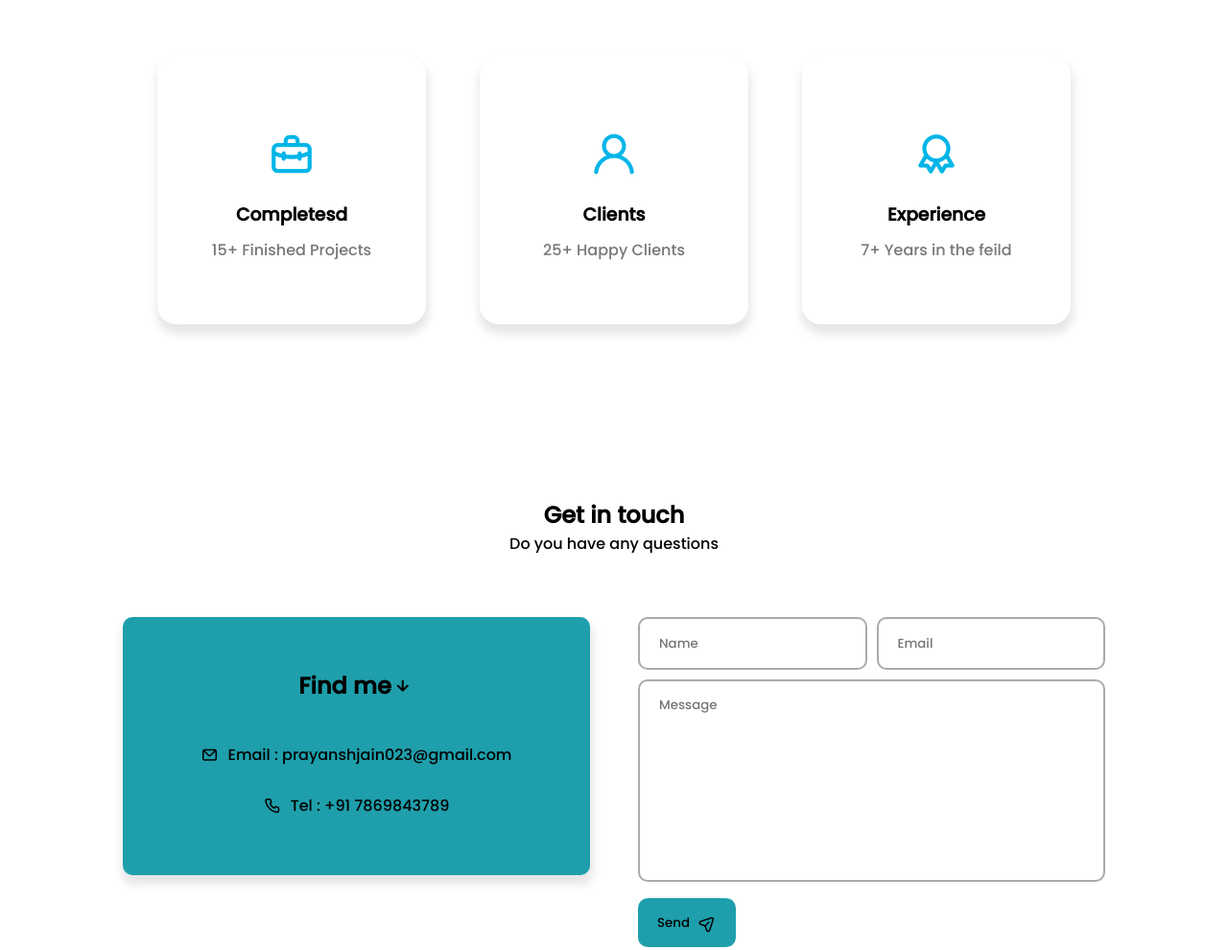
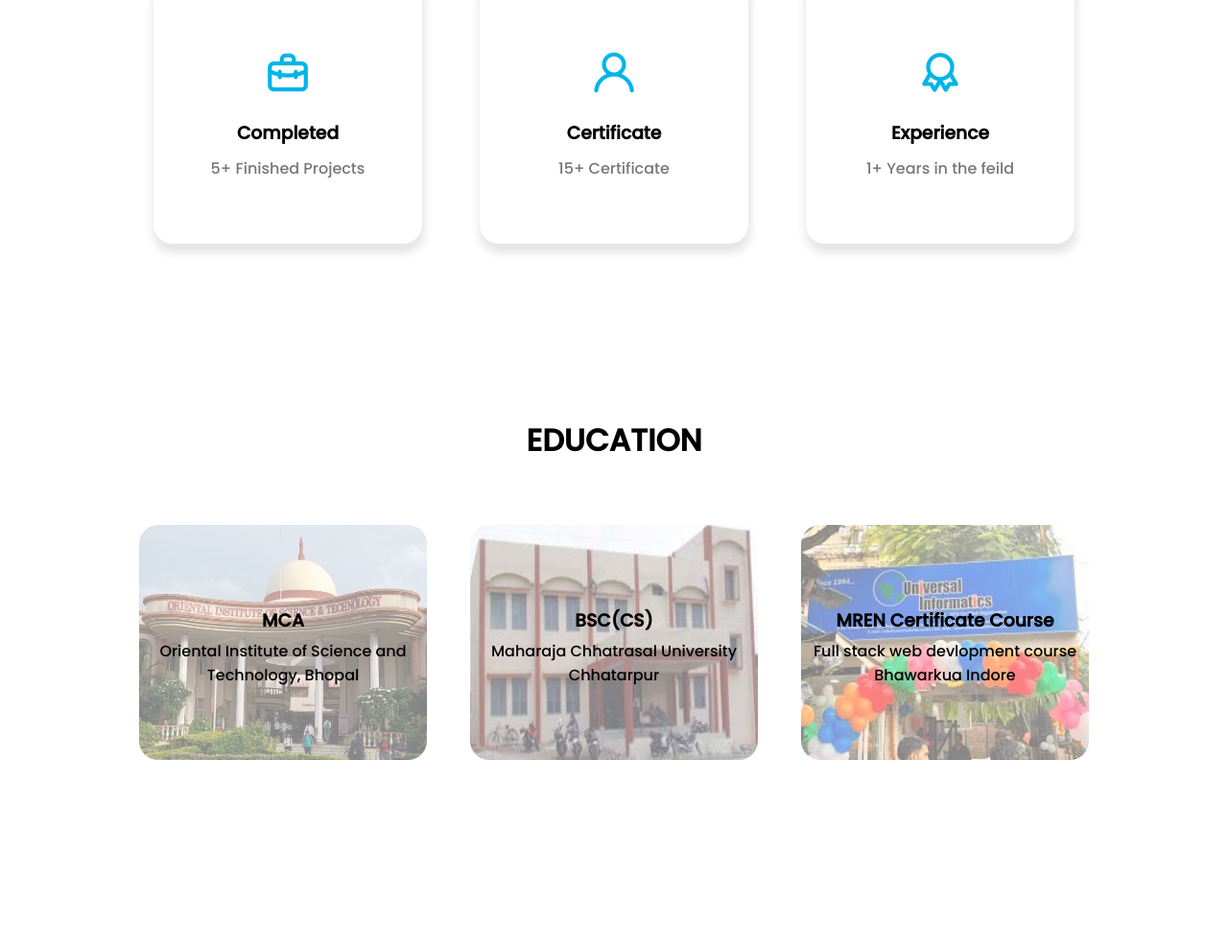
Before and after one commit to prayanshjain023/CODSOFT-Simple-portfolio-, a plain HTML site: page index.html in a window 1280 px wide. Shown: the part 1280-2270 px from the top of the page at 96% size. Drawn offline with nearby package versions, Linux system fonts and the light colour scheme.

Commit message:
my changes

```diff
--- a/index.css
+++ b/index.css
@@ -37,17 +37,19 @@ nav {
     align-items: center;
     justify-content: space-between;
     width: 100%;
-    height: 10vh;
-    padding-inline: 6vw;
+    height: 12vh;
+    padding-inline: 8vw;
     transition: .3s;
     z-index: 100;
     font-family: 'poppins', 'sens-serif';
 }
-.dark-mode{
+
+.dark-mode {
     background-color: black;
     color: #fff;
 }
-.dark-mode-button{
+
+.dark-mode-button {
     width: 37px;
     position: relative;
     padding: 2px;
@@ -58,7 +60,8 @@ nav {
     border-radius: 20px;
     border: 1px solid black;
 }
-.dark-circle{
+
+.dark-circle {
     width: 15px;
     position: absolute;
     left: 1;
@@ -112,18 +115,20 @@ nav {
     scale: 1.05;
 }
 
-.wraper{
+.wraper {
     position: relative;
-    padding-inline: 6vw;
+    padding-inline: 8vw;
     width: 100%;
-    min-height: 59vh;
+    min-height: 60vh;
 }
-.featured-box{
+
+.featured-box {
     display: flex;
     width: 100%;
     height: 100%;
 }
-.featured-text{
+
+.featured-text {
     display: flex;
     justify-content: center;
     align-content: center;
@@ -132,46 +137,56 @@ nav {
     padding-top: 6vh;
     gap: 3vw;
 }
-.featured-name{
-    font-size:8.5vh;
+
+.featured-name {
+    font-size: 8.5vh;
     font-weight: 600;
     color: var(--text-color-second);
 }
-.typedText{
-    text-transform:capitalize;
+
+.typedText {
+    text-transform: capitalize;
     color: var(--text-color-third);
 }
-.featured-text-info{
+
+.featured-text-info {
     width: 45vw;
-    min-height:17vh;
+    min-height: 17vh;
     font-size: 1.2vw;
 }
-.featured-text-info p{
+
+.featured-text-info p {
     color: var(--text-color-second);
-    font-size: 2.5vh;
+    font-size: 3vh;
 }
-.featured-text-btn{
+
+.featured-text-btn {
     display: flex;
     gap: 20px;
 }
-.featured-text-btn .blue-btn{
-    background:rgb(74,163,253);
+
+.featured-text-btn .blue-btn {
+    background: rgb(74, 163, 253);
     color: var(--color-white);
 }
-.featured-text-btn .blue-btn:hover{
+
+.featured-text-btn .blue-btn:hover {
     background: var(--first-color-hover);
 }
-.featured-image{
+
+.featured-image {
     display: flex;
     justify-content: right;
     align-content: center;
     width: 40%;
 }
-.social-icons{
+
+.social-icons {
     display: flex;
     gap: 30px;
 }
-.icon{
+
+.icon {
     display: flex;
     justify-content: center;
     align-items: center;
@@ -181,54 +196,62 @@ nav {
     box-shadow: 0px 2px 5px 0px rgba(0, 0, 0, 0.1);
     color: black;
 }
-.btn{
+
+.btn {
     font-weight: 500;
     padding: 12px 20px;
     background: #efefef;
     border: none;
     border-radius: 10px;
-    cursor:pointer;
+    cursor: pointer;
     transition: .4s;
 }
-.featured-image{
+
+.featured-image {
     display: flex;
     justify-content: right;
     align-content: center;
     width: 40%;
 }
-.featured-image img{
+
+.featured-image img {
     margin-top: 35px;
 }
 
-.btn>i{
+.btn>i {
     margin-left: 10px;
 }
-.btn:hover{
+
+.btn:hover {
     background-color: var(--second-color);
     color: var(--color-white);
 }
 
-.about{
+.about {
     width: 100%;
-    min-height: 70vh;
+    min-height: 0vh;
     padding-inline: 6vw;
     padding-top: 3vw;
 }
-.top-header{
+
+.top-header {
     text-align: center;
     margin-bottom: 5vw;
 }
-.top-header h1{
+
+.top-header h1 {
     font-weight: 600;
     padding-top: 8vh;
     color: var(--text-color-second);
 }
-.about-info h3{
+
+.about-info h3 {
     font-size: 20px;
-    font-weight:600;
+    font-weight: 600;
     color: var(--text-color-second);
 }
-.about-info{
+
+.about-info {
     position: relative;
     display: flex;
     align-items: center;
@@ -242,23 +265,28 @@ nav {
     min-height: 30vh;
     gap: 2vh;
 }
-.about-info p{
+
+.about-info p {
     text-align: center;
     font-size: 15px;
     color: #777;
 }
-.skills-box{
+
+.skills-box {
     margin: 10px;
 }
-.skills-header{
+
+.skills-header {
     margin-bottom: 2vw;
 }
-.skills-list{
+
+.skills-list {
     display: flex;
     flex-wrap: wrap;
     gap: 5px;
 }
-.about-btn button{
+
+.about-btn button {
     position: absolute;
     right: 20px;
     bottom: 20px;
@@ -267,37 +295,42 @@ nav {
     border-radius: 30px;
     margin-top: 2px;
 }
-.skills-list span{
+
+.skills-list span {
     font-size: 14px;
     background: var(--first-color);
     color: var(--color-white);
     padding: 2px 10px;
     border-radius: 5px;
 }
-.row{
+
+.row {
     display: flex;
     justify-content: space-between;
     width: 100%;
     gap: 50px;
 }
-.col{
+
+.col {
     display: flex;
     width: 50%;
 }
 
-.projects{
+.projects {
     min-height: 70vh;
     padding-inline: 10vw;
 }
-.projects-container{
+
+.projects-container {
     display: flex;
     width: 100%;
     flex-wrap: wrap;
     flex-wrap: wrap;
     justify-content: space-evenly;
-    gap: 20px;
+    gap: 28px;
 }
-.projects-box{
+
+.projects-box {
     position: relative;
     display: flex;
     flex-direction: column;
@@ -305,45 +338,53 @@ nav {
     align-items: center;
     width: 280px;
     height: 35vh;
-    background:var(--color-white);
+    background: var(--color-white);
     gap: 10px;
     border-radius: 20px;
     box-shadow: 1px 8px 10px 2px var(--first-shadow-color);
     overflow: hidden;
 }
-.projects-box>i{
+
+.projects-box>i {
     font-size: 50px;
     color: #00B5E7;
 }
-.projects-box label{
+
+.projects-box label {
     font-size: 2vh;
     color: #777;
 }
-.projects-box::after,.contact-info::after{
+
+.projects-box::after,
+.contact-info::after {
     content: "";
     position: absolute;
     bottom: -100%;
-    background:#1e9fab;
+    background: #1e9fab;
     width: 100%;
     height: 100%;
     transition: .4s;
     z-index: 1;
 }
+
 .projects-box:hover.projects-box::after,
-.contact-info:hover.contact-info::after{
+.contact-info:hover.contact-info::after {
     bottom: 0;
 }
+
 .projects-box:hover.projects-box i,
-.projects-box:hover.projects-box >h3,
-.projects-box:hover.projects-box >label{
+.projects-box:hover.projects-box>h3,
+.projects-box:hover.projects-box>label {
     color: var(--color-white);
     z-index: 2;
 }
-.contact{
+
+.contact {
     padding-inline: 10vw;
-    max-height: 80vh;
+    max-height: 93vh;
 }
-.contact-info{
+
+.contact-info {
     position: relative;
     display: flex;
     flex-direction: column;
@@ -358,40 +399,48 @@ nav {
     box-shadow: 1px 8px 10px 2px var(--first-shadow-color);
     overflow: hidden;
 }
-.contact-info>h2{
+
+.contact-info>h2 {
     color: var(--color-white);
     margin-bottom: 20px;
 }
-.contact-info>p{
+
+.contact-info>p {
     display: flex;
     align-items: center;
     gap: 10px;
     color: var(--color-white);
     margin-block: 5px;
 }
-.contact-info p>i{
+
+.contact-info p>i {
     font-size: 18px;
 }
-.contact-info::after{
+
+.contact-info::after {
     background: var(--color-white);
 }
+
 .contact-info:hover.contact-info h2,
 .contact-info:hover.contact-info p,
-.contact-info:hover.contact-info i{
+.contact-info:hover.contact-info i {
     color: #333;
     z-index: 2;
 }
-.form-control{
+
+.form-control {
     display: flex;
     flex-direction: column;
     gap: 10px;
 }
-.form-inputs{
+
+.form-inputs {
     display: flex;
     gap: 10px;
     width: 100%;
 }
-.input-feild{
+
+.input-feild {
     width: 50%;
     height: 55PX;
     background: transparent;
@@ -400,7 +449,8 @@ nav {
     padding-inline: 20px;
     outline: none;
 }
-textarea{
+
+textarea {
     width: 100%;
     height: 16.5vw;
     background: transparent;
@@ -410,22 +460,25 @@ textarea{
     outline: none;
     resize: none;
 }
-.form-button>.btn{
+
+.form-button>.btn {
     display: flex;
     align-items: center;
     justify-content: center;
     background: var(--second-color);
     color: var(--color-white);
 }
-.form-button>.btn:hover{
+
+.form-button>.btn:hover {
     background: #00B5E7;
 }
-.form-button i{
+
+.form-button i {
     font-size: 18px;
     rotate: -45deg;
 }
 
-.footer{
+.footer {
     height: 42vh;
     width: 100%;
     display: flex;
@@ -435,42 +488,97 @@ background: #00B5E7;
     row-gap: 40px;
     margin-top: 2vh;
 }
-.middle-footer .footer-menu{
+
+.middle-footer .footer-menu {
     display: flex;
     gap: 3vw;
 }
-.footer-social-icons{
+
+.footer-social-icons {
     display: flex;
     gap: 30px;
 }
-.top-footer p{
+
+.top-footer p {
     font-size: 25px;
     font-weight: 600;
 }
-.footer-munu-list{
+
+.footer-munu-list {
     list-style: none;
 }
-.footer-munu-list a{
+
+.footer-munu-list a {
     text-decoration: none;
     color: var(--text-color-second);
     font-weight: 500;
 }
-.bottom-footer{
+
+.bottom-footer {
     font-size: 14px;
 }
 
-@media only screen and (max-width:1000px){
+.education {
+    min-height: 88vh;
+    padding-inline: 10vw;
+    width: 100%;
+}
+
+.edu-cantainer {
+    display: flex;
+    width: 100%;
+    gap: 28px;
+    flex-wrap: wrap;
+    justify-content: space-evenly;
+}
+
+.edu-box {
+    display: flex;
+    flex-direction: column;
+    justify-content: center;
+    align-items: center;
+    width: 300px;
+    z-index: 2;
+    height: 245px;
+    border-radius: 20px;
+    /* box-shadow: 1px 8px 10px 2px var(--first-shadow-color); */
+    overflow: hidden;
+    position: relative;
+}
+
+.edu-info {
+    position: absolute;
+    padding-inline: 10px;
+    z-index: 1;
+    gap: 5px;
+    top: 35%;
+    display: flex;
+    flex-direction: column;
+    justify-content: center;
+    align-items: center;
+    text-align: center;
+}
+
+#edu-image {
+    width: inherit;
+    height: 100%;
+    opacity: 0.5;
+}
+@media only screen and (max-width:1000px) {
 
     .nav-menu-btn {
         display: initial;
     }
+
     #about .top-header h1 {
         display: none;
     }
-    .featured-text{
+
+    .featured-text {
         padding-top: 0vh;
     }
-    .nav-menu .nav-menu-list{
+
+    .nav-menu .nav-menu-list {
         position: absolute;
         top: 100%;
         width: 100%;
@@ -479,43 +587,68 @@ background: #00B5E7;
         justify-content: center;
         display: flex;
         flex-direction: column;
-        backdrop-filter:  blur(10px);
+        backdrop-filter: blur(10px);
         padding-block: 30px;
         transition: 0.3s ease-in-out;
     }
 
-    .nav-menu .active{
+    .nav-menu .active {
         left: 0;
     }
+
     .contact-info>p {
         font-size: 1.5vw;
     }
-    .contact{
+
+    .contact {
         padding-inline: 7vw;
     }
+
     .contact-info>h2 {
         margin-bottom: 10px;
     }
 }
-    @media only screen and (max-width:800px){
-        .projects-box{
+
+@media only screen and (max-width:800px) {
+
+    .featured-box .featured-text {
+        width: 100%;
+        gap: 5vh;
+        margin-top: 5vh;
+    }
+
+    .featured-image {
+        display: none;
+    }
+
+    .projects-box {
         width: 100%;
         height: 35vh;
     }
-        #about-container{
+
+    .featured-text-info {
+        width: 90%;
+        font-size: 2.5vh;
+    }
+
+    #about-container {
         display: flex;
         flex-direction: column;
     }
-        .contact .row{
+
+    .contact .row {
         width: 100%;
     }
-        #about-container .col{
+
+    #about-container .col {
         width: 100%;
     }
-        .row #contact-col-1{
+
+    .row #contact-col-1 {
         display: none;
     }
-        .row #contact-col-2{
+
+    .row #contact-col-2 {
         width: 100%;
         display: flex;
         justify-content: center;
@@ -523,98 +656,113 @@ background: #00B5E7;
     }
 }
 
-    @media only screen and (max-width:675px){
-
-        .featured-image{
-            display: none;
-        }
-        .featured-box .featured-text{
-            width: 100%;
-            gap: 5vh;
-            margin-top: 5vh;
-        }
-        .featured-text-info{
-            width: 90%;
-            font-size: 2.5vh;
-        }
-        .form-control{
+@media only screen and (max-width:675px) {
+    .form-control {
         width: 100%;
     }
-        .form-inputs{
+
+    .form-inputs {
         flex-direction: column;
     }
-        .form-inputs input{
+
+    .form-inputs input {
         width: 100%;
     }
 }
 
-    @media only screen and (max-width:450px){
+@media only screen and (max-width:450px) {
 
     .nav-name {
+        font-size: 4vh;
+    }
+
+    .nav-menu-btn i {
         font-size: 3.5vh;
     }
-        .nav-menu-btn i {
-            font-size: 2.5vh;
+
+    .featured-name {
+        font-size: 4.5vh;
     }
-        .featured-name {
-            font-size: 3.5vh;
-        }
+
     .featured-text-info p {
         font-size: 2vh;
     }
+
     .featured-text-info {
         width: 90%;
     }
-        .top-header h1{
+
+    .top-header h1 {
         font-weight: 600;
         padding-top: 8vh;
         color: var(--text-color-second);
     }
-        .about{
-            padding-top: 5vh;
-        }
 
     .footer {
-            height: 28vh;
+        height: 25vh;
         width: 100%;
         display: flex;
         align-items: center;
         flex-direction: column;
         row-gap: 5vh;
     }
-        .middle-footer{
+
+    .middle-footer {
         display: none;
     }
+
     .bottom-footer {
         font-size: 13px;
     }
-        .footer-munu-list a{
+
+    .footer-munu-list a {
         font-size: 15px;
     }
-        textarea{
-            height:25vh;
-        }
+
+    textarea {
+        height: 25vh;
     }
 
-    @media only screen and (max-width:375px){
-        .wraper{
+    /* .edu-cantainer .edu-box{
+            display: flex;
+            flex-direction: column;
+            justify-content: center;
+            align-items: center;
+            width: 300px;
+            height: 1vh;
+            background:var(--color-white);
+            border-radius: 20px;
+            box-shadow: 1px 8px 10px 2px var(--first-shadow-color);
+            overflow: hidden;
+            position: relative;
+        } */
+}
+
+@media only screen and (max-width:375px) {
+    .wraper {
         height: 75vh;
     }
+
     .featured-name {
         font-size: 6vh;
     }
-        .featured-text{
+
+    .featured-text {
         gap: 1vh;
     }
+
     .nav-name {
         font-size: 4vh;
     }
+
     .nav-menu-btn i {
         font-size: 4vh;
     }
+
     .top-header h1 {
         display: none;
     }
+
     .footer {
         height: 39vh;
         width: 100%;
@@ -625,6 +773,7 @@ background: #00B5E7;
         row-gap: 0px;
         margin-top: 0vh;
     }
+
     .bottom-footer {
         font-size: 13px;
     }
--- a/index.html
+++ b/index.html
@@ -53,7 +53,7 @@
               <a href="https://github.com/prayanshjain023" target="_blank">
                 <div class="icon"><i class="uil uil-github"></i></div>
               </a>
-              <a href="https://mail.google.com/" target="_blank">
+              <a href="https://mail.google.com/mail/u/0/#inbox" target="_blank">
                 <div class="icon"><i class="uil uil-envelope"></i></div>
               </a>
             </div>
@@ -98,8 +98,7 @@
                 <div class="skills-list">
                   <span>NodeJS</span>
                   <span>Express Js</span>
-                  <span>C</span>
-                  <span>C++</span>
+                  <span>C, C++</span>
                 </div>
               </div>
               <div class="skills-box">
@@ -123,21 +122,52 @@
          <div class="projects-container">
           <div class="projects-box">
             <i class="uil uil-briefcase-alt"></i>
-            <h3>Completesd</h3>
-            <label>15+ Finished Projects</label>
+            <h3>Completed</h3>
+            <label>5+ Finished Projects</label>
           </div>
           <div class="projects-box">
             <i class="uil uil-user"></i>
-            <h3>Clients</h3>
-            <label>25+ Happy Clients</label>
+            <h3>Certificate</h3>
+            <label>15+ Certificate</label>
           </div>
           <div class="projects-box">
             <i class="uil uil-award"></i>
             <h3>Experience</h3>
-            <label>7+ Years in the feild</label>
+            <label>1+ Years in the feild</label>
           </div>
          </div>
         </section>
+
+
+        <div class="education">
+          <div class="top-header">
+            <h1>EDUCATION</h1>
+           </div>
+           <div class="edu-cantainer">
+            <div class="edu-box">
+              <img src="/Files/photo.jpg" alt="" id="edu-image">
+              <div class="edu-info">
+                <h3>MCA</h3>
+                <label>Oriental Institute of Science and Technology, Bhopal</label>
+              </div>
+            </div>
+            <div class="edu-box">
+              <img src="/Files/download (1).jpg" alt="" id="edu-image">
+              <div class="edu-info">
+                <h3>BSC(CS)</h3>
+                <label>Maharaja Chhatrasal University Chhatarpur</label>
+              </div>
+            </div>
+            <div class="edu-box">
+              <img src="/Files/download (3).jpg" alt="" id="edu-image">
+              <div class="edu-info">
+                <h3>MREN Certificate Course</h3>
+                <label>Full stack web devlopment course Bhawarkua Indore</label>
+              </div>
+            </div>
+           </div>
+        </div>
+
 
         <section class="contact" id="contact">
           <div class="top-header">
```
Also changed, not shown: Files/download (1).jpg (added), Files/download (2).jpg (added), Files/download (3).jpg (added), Files/download.jpg (added), Files/photo.jpg (added). Lines whose indentation alone changed are shown as unchanged.
